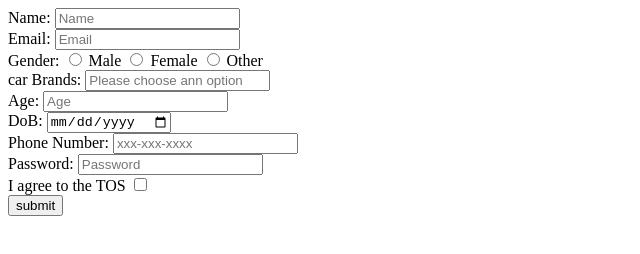
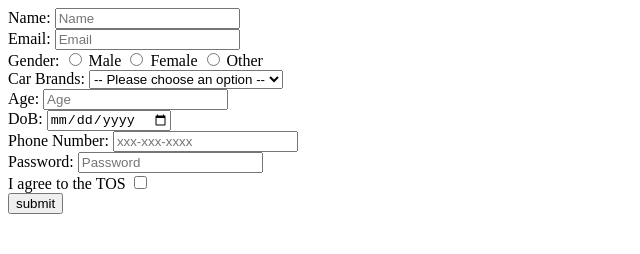
Before and after one commit to acciojob/signup-form-car-karthi5555, a website: page main.html in a window 1280 px wide. Shown: the whole page, without its empty margins (0-640 px from the left). Drawn offline with Linux system fonts and the light colour scheme.

Commit message:
created a submission

```diff
--- a/main.html
+++ b/main.html
@@ -25,8 +25,15 @@
         <input type="radio" id="other" name="gender" value="other">
         <label for="other">Other</label>
 		<br>
-		<label for="cars">car Brands:</label>
-		<input type="select#cars" id="cars" required placeholder="Please choose ann option">
+		 <!-- Car Brands Select -->
+        <label for="cars">Car Brands:</label>
+        <select id="cars" name="cars" required>
+            <option value="" disabled selected>-- Please choose an option --</option>
+            <option value="toyota">Toyota</option>
+            <option value="ford">Ford</option>
+            <option value="honda">Honda</option>
+        </select>
+
 		<br>
 		<label for="age">Age:</label>
 		<input type="number" id="age" required placeholder="Age">
```
